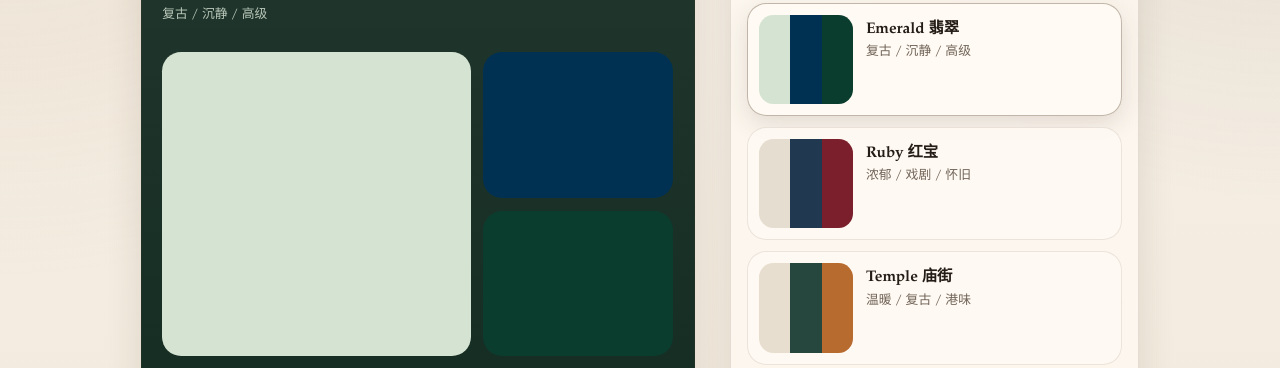
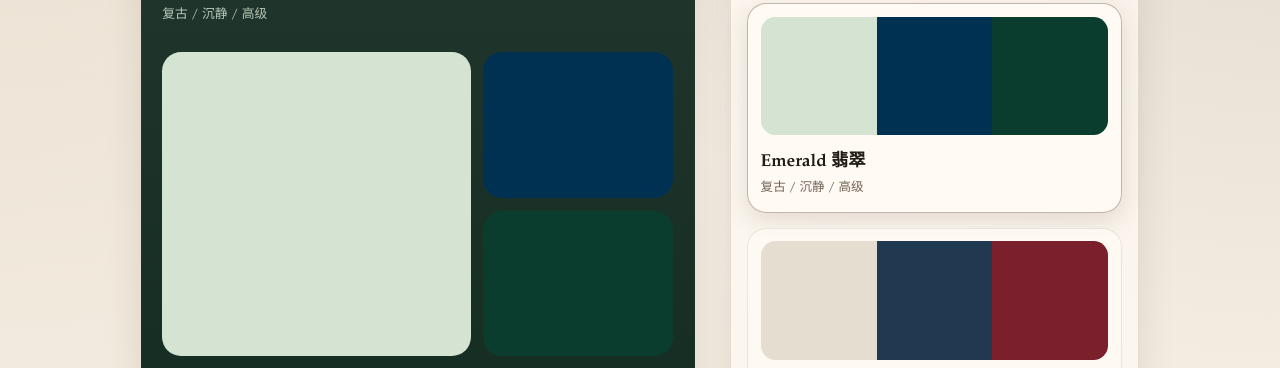
Before and after one commit to derekxueyonghai/ColorPallette, a website built with Vite: page index.html in a window 1280 px wide. Shown: the part 352-720 px from the top of the page. Built offline with nearby package versions, Linux system fonts and the light colour scheme.

Commit message:
Expand palette cards for wider display

```diff
--- a/src/styles.css
+++ b/src/styles.css
@@ -348,15 +348,15 @@ button {
 
 .palette-grid {
   display: grid;
-  gap: 0.85rem;
+  gap: 1.15rem;
 }
 
 .palette-card {
   display: grid;
-  grid-template-columns: 118px minmax(0, 1fr);
-  gap: 1rem;
+  grid-template-columns: 1fr;
+  gap: 0.9rem;
   width: 100%;
-  padding: 0.85rem;
+  padding: 1rem;
   border-radius: 24px;
   border: 1px solid rgba(88, 67, 50, 0.12);
   background: rgba(255, 251, 244, 0.8);
@@ -376,7 +376,7 @@ button {
   grid-template-columns: 1fr 1fr 1fr;
   border-radius: 18px;
   overflow: hidden;
-  min-height: 112px;
+  min-height: 148px;
 }
 
 .palette-card__swatches span {
@@ -385,8 +385,8 @@ button {
 
 .palette-card__meta {
   display: grid;
-  align-content: center;
-  gap: 0.35rem;
+  align-content: start;
+  gap: 0.45rem;
 }
 
 .palette-card__brand {
@@ -398,11 +398,12 @@ button {
 
 .palette-card h3 {
   margin: 0;
-  font-size: 1.2rem;
+  font-size: 1.35rem;
 }
 
 .palette-card p:last-child {
-  line-height: 1.5;
+  line-height: 1.58;
+  font-size: 0.98rem;
   color: rgba(68, 52, 39, 0.76);
 }
 
@@ -451,12 +452,8 @@ button {
     grid-template-columns: 1fr;
   }
 
-  .palette-card {
-    grid-template-columns: 1fr;
-  }
-
   .palette-card__swatches {
-    min-height: 96px;
+    min-height: 120px;
   }
 
   .color-row {
```
